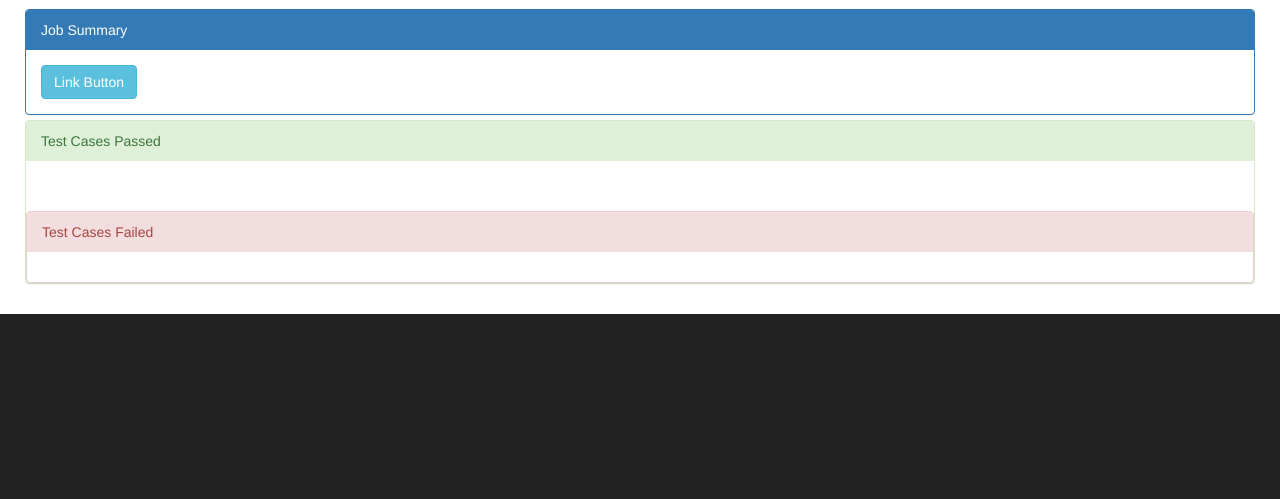
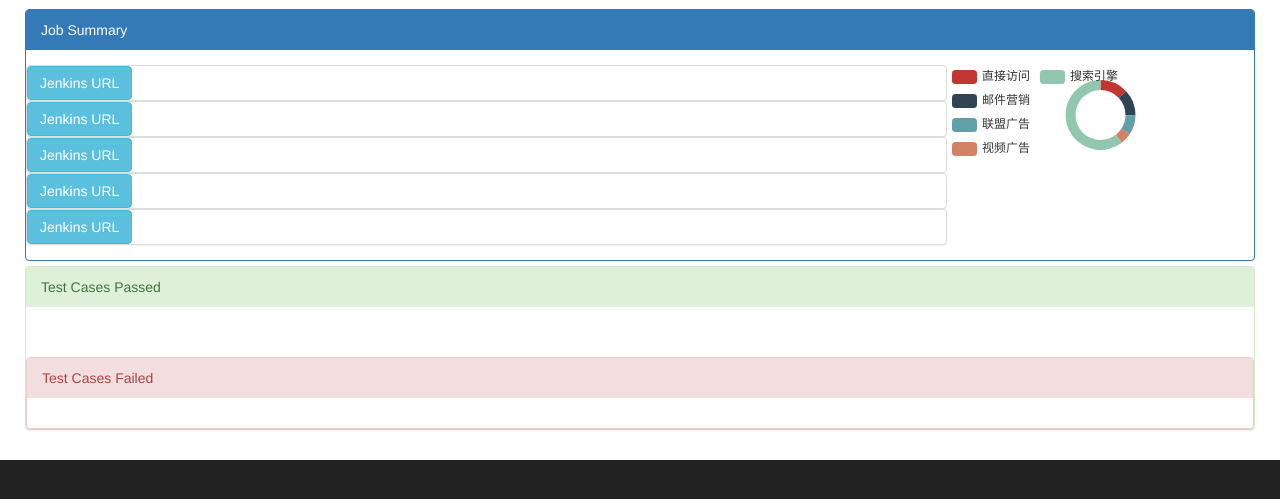
Before and after one commit to macxu/dragonfly, a Flask app: template app/templates/jenkins_build.html in a window 1280 px wide. Shown: the part 51-550 px from the top of the page. Run offline with Flask 2, Linux system fonts and the light colour scheme; the template is opened without the code that fills it, so the values that code supplies are empty; some libraries are stand-ins or nearby versions.

Commit message:
UI improvement.

```diff
--- a/app/templates/jenkins_build.html
+++ b/app/templates/jenkins_build.html
@@ -20,8 +20,6 @@ script(src='https://oss.maxcdn.com/libs/respond.js/1.4.2/respond.min.js')--><!--
     <script src="/static/js/jquery.js"></script>
 
     <script src="/static/js/bootstrap.min.js"></script>
-
-    <script src="https://ajax.googleapis.com/ajax/libs/angularjs/1.6.4/angular.min.js"></script>
     <script src="/static/js/echarts.min.js"></script>
 
 </head>
@@ -46,10 +44,45 @@ script(src='https://oss.maxcdn.com/libs/respond.js/1.4.2/respond.min.js')--><!--
                 <div class="panel panel-primary">
                   <div class="panel-heading">Job Summary</div>
                   <div class="panel-body">
-                      <a href="#" class="btn btn-info" role="button">Link Button</a>
 
+                        <div class="row">
+                            <div class="col-sm-9">
+                                <div class="row">
+                                    <div class="panel panel-default">
+                                        <a href="#" class="btn btn-info" role="button">Jenkins URL</a>
+                                    </div>
+                                </div>
+                                <div class="row">
+                                    <div class="panel panel-default">
+                                        <a href="#" class="btn btn-info" role="button">Jenkins URL</a>
+                                    </div>
+                                </div>
+                                <div class="row">
+                                    <div class="panel panel-default">
+                                        <a href="#" class="btn btn-info" role="button">Jenkins URL</a>
+                                    </div>
+                                </div>
+                                <div class="row">
+                                    <div class="panel panel-default">
+                                        <a href="#" class="btn btn-info" role="button">Jenkins URL</a>
+                                    </div>
+                                </div>
+                                <div class="row">
+                                    <div class="panel panel-default">
+                                        <a href="#" class="btn btn-info" role="button">Jenkins URL</a>
+                                    </div>
+                                </div>
+                            </div>
+
+                            <div class="col-sm-3">
+                                <div class="row" id="divPiePassRate" style="height:100%">
+                                </div>
+                            </div>
+                        </div>
                   </div>
                 </div>
+
+
 
                 <div class="panel panel-success">
                   <div class="panel-heading">Test Cases Passed</div>
@@ -66,11 +99,6 @@ script(src='https://oss.maxcdn.com/libs/respond.js/1.4.2/respond.min.js')--><!--
         </div>
     </div>
 </div>
-
-<script src="/static/angular/modules/dragonflyJenkinsApp.js"></script>
-<script src="/static/angular/controllers/dragonflyJenkinsController.js"></script>
-
-
 
 <script>
 
@@ -116,6 +144,62 @@ script(src='https://oss.maxcdn.com/libs/respond.js/1.4.2/respond.min.js')--><!--
 <script>
     function loadSummary(report) {
 
+        loadPassRateChart(report);
+    }
+</script>
+
+<script>
+    function loadPassRateChart(report) {
+
+        var myChart = echarts.init(document.getElementById('divPiePassRate'));
+
+        option = {
+            tooltip: {
+                trigger: 'item',
+                formatter: "{a} <br/>{b}: {c} ({d}%)"
+            },
+            legend: {
+                orient: 'vertical',
+                x: 'left',
+                data:['直接访问','邮件营销','联盟广告','视频广告','搜索引擎']
+            },
+            series: [
+                {
+                    name:'访问来源',
+                    type:'pie',
+                    radius: ['50%', '70%'],
+                    avoidLabelOverlap: false,
+                    label: {
+                        normal: {
+                            show: false,
+                            position: 'center'
+                        },
+                        emphasis: {
+                            show: true,
+                            textStyle: {
+                                fontSize: '30',
+                                fontWeight: 'bold'
+                            }
+                        }
+                    },
+                    labelLine: {
+                        normal: {
+                            show: false
+                        }
+                    },
+                    data:[
+                        {value:335, name:'直接访问'},
+                        {value:310, name:'邮件营销'},
+                        {value:234, name:'联盟广告'},
+                        {value:135, name:'视频广告'},
+                        {value:1548, name:'搜索引擎'}
+                    ]
+                }
+            ]
+        };
+
+        myChart.setOption(option);
+
 
     }
 </script>
@@ -123,11 +207,8 @@ script(src='https://oss.maxcdn.com/libs/respond.js/1.4.2/respond.min.js')--><!--
 <script>
 
     function loadTestCases(rootContainer, cases) {
-        // <button type="button" class="btn btn-default btn-block">Button 2</button>
-
         // <a href="#" class="list-group-item">First item</a>
         $.each(cases, function( index, value ) {
-            console.log(value);
 
             var testCaseButton = $('<a></a>').attr('href', '#')
                 .addClass('list-group-item')
```
